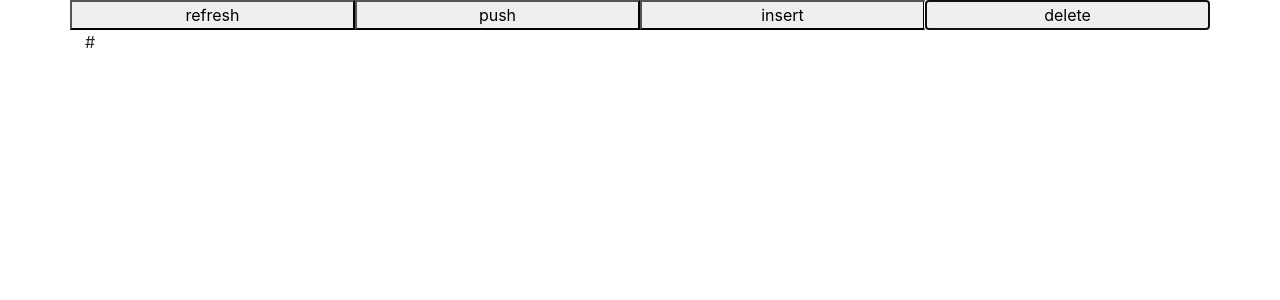
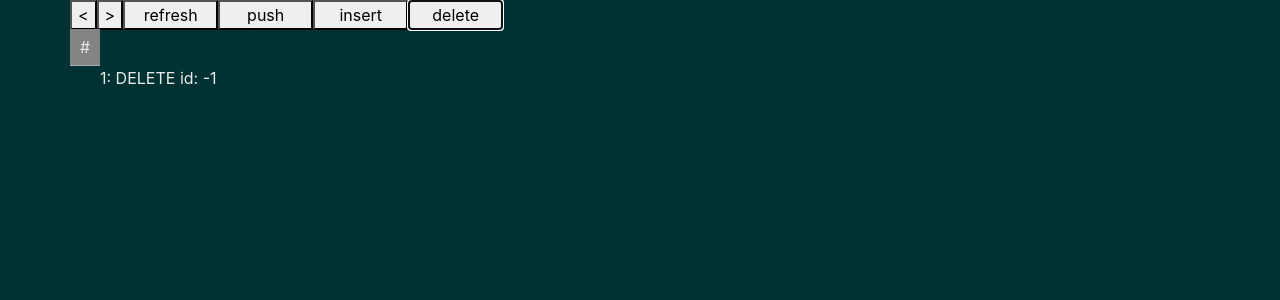
Before and after one commit to egorchepiga/garage-front, a React (Create React App) app: page / in a window 1280 px wide. Both pictures are taken after a click on the button "delete". Shown: the top 300 px of the page. Built offline with nearby package versions, Linux system fonts and the light colour scheme; no server answers.

Commit message:
datagrip completed and styled

```diff
--- a/src/components/construct.js
+++ b/src/components/construct.js
@@ -0,0 +1,31 @@
+import React, {Component} from 'react';
+
+export default class Construct extends Component {
+
+    fillConstruct(actions) {
+        let resArr = [];
+        for (let i = 0; i < actions.length; i++) {
+            let action = actions[i];
+            let update = action.update ? action.update.map((update) => {
+                return " SET " + update.column+ ": "+update.value
+            }) : "";
+            resArr.push(
+                <div>
+                    <label>
+                        {i+1 + ": "+ action.action + " id: " +action.id + " " + update }
+                    </label>
+                </div>
+            )
+        }
+        return resArr
+    }
+
+    render() {
+        let actions = this.props.actions;
+        return (
+            <div className={this.props.className}>
+                { this.fillConstruct(actions) }
+            </div>
+        )
+    }
+}
--- a/src/components/log.js
+++ b/src/components/log.js
@@ -0,0 +1,27 @@
+import React, {Component} from 'react';
+
+export default class Log extends Component {
+
+    fillLog(responses) {
+        let resArr = [];
+        for (let i = 0; i < responses.length; i++) {
+            resArr.push(
+                <div>
+                    <label>
+                        {i+1 + ": "+ responses[i]}
+                    </label>
+                </div>
+            )
+        }
+        return resArr
+    }
+
+    render() {
+        let responses = this.props.responses;
+        return (
+            <div className={this.props.className}>
+                { this.fillLog(responses) }
+            </div>
+        )
+    }
+}
--- a/src/containers/datagrip.js
+++ b/src/containers/datagrip.js
@@ -1,9 +1,11 @@
 import React, {Component} from 'react';
 import {connect} from 'react-redux';
 import Row from '../components/row'
+import Log from '../components/log'
+import Construct from '../components/construct'
 import Button from '../components/button'
-import {getTable, editTable, insertRow, deleteRow, selectRow, editRequestAction} from '../store/containers/datagrip/action';
-
+import {getTable, editTable, insertRow, deleteRow, selectRow, editRequestAction, editFilter, left, right} from '../store/containers/datagrip/action';
+import '../styles/datagrip.css'
 class DataGrip extends Component {
 
     constructor(props) {
@@ -23,7 +25,7 @@ class DataGrip extends Component {
         let action = {
             action  : "INSERT",
             table   : this.props.store.datagrip.table,
-            id      : ++this.props.store.datagrip.maxId+""
+            id      : ++this.props.store.datagrip.maxId +""
         };
         this.props.insertRow(action);
     };
@@ -33,7 +35,7 @@ class DataGrip extends Component {
             action = {
             action  : "DELETE",
             table   : this.props.store.datagrip.table,
-            id      : this.props.store.datagrip.selected[0].id +"",
+            id      : this.props.store.datagrip.selected[0].id +""
         };
         this.props.deleteRow(action, rIndex);
     };
@@ -67,18 +69,57 @@ class DataGrip extends Component {
         this.props.editRequestAction(changedData, action)
     };
 
+    editFilter = (event) => {
+        this.props.editFilter({
+            column: event.target.getAttribute("column"),
+            value: event.target.value })
+    };
+
+    right = () => {
+        let index = 0,
+            showEnd = this.props.store.datagrip.showFrom + this.props.store.datagrip.showCount;
+        for (let i = this.props.store.datagrip.showFrom; i < this.props.store.datagrip.dbData.length && i < showEnd ; i++) {
+            let filtered = false,
+                filters = this.props.store.datagrip.filter;
+            for (let key in filters) {
+                if(this.props.store.datagrip.dbData[i][key].toString().indexOf(filters[key]) < 0)
+                    filtered = true;
+            }
+            if (!filtered)
+                index++;
+        }
+        if (index === this.props.store.datagrip.showCount)
+            this.props.right(showEnd)
+    };
+
+    left = () => {
+        let showFrom = this.props.store.datagrip.showFrom - this.props.store.datagrip.showCount;
+        if (showFrom < 0) showFrom = 0;
+        this.props.left(showFrom)
+    };
+
+
     fillGrip(dbData) {
-        let resArr = [];
-        for (let i = 0; i < dbData.length; i++) {
-            resArr.push(
-                <div className="row">
-                    <div className="col-md-2" onClick={this.selectRow} rIndex={i}>
-                        <label rIndex={i}>{i}</label>
+        let resArr = [],
+            index = 0,
+            showEnd = this.props.store.datagrip.showFrom + this.props.store.datagrip.showCount;
+        for (let i = this.props.store.datagrip.showFrom; i < dbData.length && i < showEnd ; i++) {
+            let filtered = false,
+                filters = this.props.store.datagrip.filter;
+            for (let key in filters) {
+                if(dbData[i][key].toString().indexOf(filters[key]) < 0)
+                    filtered = true;
+            }
+            if (!filtered)
+                resArr.push(
+                    <div className="row">
+                        <div className="index" onClick={this.selectRow} rIndex={i}>
+                            <label rIndex={i}>{++index}</label>
+                        </div>
+                        <Row class="elem" className="col-md-2 col-lg-2 col-xl-2 datagrip-row" data={dbData[i]} rIndex={i} table={this.props.store.datagrip.table}
+                             onChange={this.editRequestAction}/>
                     </div>
-                    <Row className="col-md-2" data={dbData[i]} rIndex={i} table={this.props.store.datagrip.table}
-                    onChange={this.editRequestAction}/>
-                </div>
-            )
+                )
         }
         return resArr
     }
@@ -87,8 +128,8 @@ class DataGrip extends Component {
         let resArr = [];
         for (let column in firstDbRow) {
             resArr.push(
-                <div className="col-md-2">
-                    <label>
+                <div className="col-md-2 col-lg-2 col-xl-2 elem header-elem">
+                    <label >
                         { column }
                     </label>
                 </div>
@@ -97,18 +138,40 @@ class DataGrip extends Component {
         return resArr
     }
 
+    fillFilters(firstDbRow) {
+        let resArr = [];
+        for (let column in firstDbRow) {
+            resArr.push(
+                <div className="col-md-2 col-lg-2 col-xl-2 datagrip-row">
+                    <input className="elem" column={column} placeholder={column} onChange={this.editFilter}/>
+                </div>
+            )
+        }
+        return resArr
+    }
+
     render() {
-        let dbData = this.props.store.datagrip.dbData;
+        let dbData = this.props.store.datagrip.dbData,
+            constructArray = this.props.store.datagrip.requestedActions.length > 0 ?
+                this.props.store.datagrip.requestedActions
+                : this.props.store.datagrip.lastRequestedActions;
         return (
             <div className="container">
                 <div className="row">
-                    <Button className="col-md-3" label="refresh" onClick={this.refresh}/>
-                    <Button className="col-md-3" label="push" onClick={this.push}/>
-                    <Button className="col-md-3" label="insert" onClick={this.insertRow}/>
-                    <Button className="col-md-3" label="delete" onClick={this.deleteRow}/>
+                    <Button className="array"  label="<" onClick={this.left}/>
+                    <Button className="array" label=">" onClick={this.right}/>
+                    <Button className="col-md-1" label="refresh" onClick={this.refresh}/>
+                    <Button className="col-md-1" label="push" onClick={this.push}/>
+                    <Button className="col-md-1" label="insert" onClick={this.insertRow}/>
+                    <Button className="col-md-1" label="delete" onClick={this.deleteRow}/>
+                </div>
+                <div className="row filters-row">
+                    <div className="index-poor">
+                    </div>
+                    { this.fillFilters(dbData[0]) }
                 </div>
                 <div className="row">
-                    <div className="col-md-2">
+                    <div className="index index-s">
                         <label>
                             #
                         </label>
@@ -117,6 +180,12 @@ class DataGrip extends Component {
                 </div>
                 <div>
                     { this.fillGrip(dbData) }
+                </div>
+                <div className="container">
+                    <div className="row">
+                        <Construct className="col-md-6" actions={constructArray} />
+                        <Log className="col-md-6" responses={this.props.store.datagrip.response} />
+                    </div>
                 </div>
             </div>
         )
@@ -143,6 +212,15 @@ export default connect(state => ({
     },
     editRequestAction : (changedData, reqAction) => {
         dispatch(editRequestAction(changedData, reqAction))
+    },
+    editFilter : (filter) => {
+        dispatch(editFilter(filter))
+    },
+    right : (showFrom) => {
+        dispatch(right(showFrom))
+    },
+    left : (showFrom) => {
+        dispatch(left(showFrom))
     }
     })
 )(DataGrip)
--- a/src/store/containers/datagrip/action.js
+++ b/src/store/containers/datagrip/action.js
@@ -14,6 +14,7 @@ export const getTable = (table) =>
                     return curr["Id"] > prev ? curr["Id"] : prev
                 }, 0);
 
+            dispatch({type: types.CLEAN_UP});
             dispatch({type: types.GET, payload: {
                     dbData: await json,
                     table: table,
@@ -32,11 +33,9 @@ export const editTable = (requestActions) =>
             method: "PUT",
             body: JSON.stringify(requestActions)
         }).then(async response => {
-            let payload = {
-                response : await response.json(),
-            };
-            console.log(await payload);
-            dispatch({type: types.PUT, payload: await payload});
+            let payload = await response.json();
+            console.log(await payload.answers);
+            dispatch({type: types.PUT, payload: await payload.answers});
         })
     };
 
@@ -63,3 +62,18 @@ export const selectRow = ({id, rIndex}) =>
     dispatch => {
         dispatch({type: types.SELECT, payload: [{id, rIndex }]});
     };
+
+export const editFilter = ({column, value}) =>
+    dispatch => {
+        dispatch({type: types.EDIT_FILTERS, payload: {column, value}});
+    };
+
+export const left = (showFrom) =>
+    dispatch => {
+        dispatch({type: types.LEFT, payload: showFrom});
+    };
+
+export const right = (showFrom) =>
+    dispatch => {
+        dispatch({type: types.RIGHT, payload: showFrom});
+    };
--- a/src/store/containers/datagrip/actionType.js
+++ b/src/store/containers/datagrip/actionType.js
@@ -5,3 +5,7 @@ export const EDIT_DATA = "EDIT_DATA";
 export const INSERT = "INSERT";
 export const SELECT = "SELECT";
 export const DELETE = "DELETE";
+export const EDIT_FILTERS = "EDIT_FILTERS";
+export const LEFT = 'LEFT';
+export const RIGHT = 'RIGHT';
+export const CLEAN_UP = 'CLEAN_UP';
--- a/src/store/containers/datagrip/reducer.js
+++ b/src/store/containers/datagrip/reducer.js
@@ -10,17 +10,30 @@ const initState = {
     response: [],
     requestedActions: [],
     lastRequestedActions: [],
-    filter: {
-        "": ""
-    }
+    filter: {},
+    showCount : 20,
+    showFrom : 0
 };
 
 export default function datagrip(state = initState, action) {
+
+    if (action.type === types.CLEAN_UP) {
+        return {...state, requestedActions: [], lastRequestedActions: [], response: []};
+    }
+
+    if (action.type === types.LEFT) {
+        return {...state, showFrom: action.payload};
+    }
+
+    if (action.type === types.RIGHT) {
+        return {...state, showFrom: action.payload};
+    }
+
     if (action.type === types.GET) {
         return {...state, table: action.payload.table, dbData: action.payload.dbData, maxId: action.payload.maxId};
     }
     if (action.type === types.PUT) {
-        return {...state, response: action.payload.response, requestedActions: [], lastRequestedActions: state.requestedActions};
+        return {...state, response: action.payload, requestedActions: [], lastRequestedActions: state.requestedActions};
     }
 
     if (action.type === types.INSERT) {
@@ -48,6 +61,18 @@ export default function datagrip(state = initState, action) {
         let dbData = state.dbData;
         dbData[action.payload.rIndex][action.payload.column] = action.payload.value;
         return {...state, dbData: dbData};
+    }
+
+    if (action.type === types.EDIT_FILTERS) {
+        let filters = state.filter;
+            for (let key in filters) {
+                if( key === action.payload.column) {
+                    filters[key] = action.payload.value;
+                    return {...state, filter: filters};
+                }
+            }
+            filters[action.payload.column] = action.payload.value;
+        return {...state, filter: filters};
     }
 
     if (action.type === types.EDIT_REQUEST) {
--- /dev/null
+++ b/src/styles/datagrip.css
@@ -0,0 +1,50 @@
+body {
+  background-color: #003233;
+  color: #eaeaea; }
+
+input {
+  background-color: #003233;
+  color: #eaeaea;
+  width: 100%;
+  border-color: #848484;
+  border-width: 1px; }
+
+.filters-row {
+  margin-bottom: -1px; }
+
+.index-poor {
+  text-align: center;
+  width: 30px; }
+
+.index-s {
+  padding: 6px !important;
+  height: 37px !important; }
+
+.index {
+  border: 1px solid #adadad;
+  border-left: 0px;
+  border-right: 0px;
+  border-top: 0px;
+  text-align: center;
+  width: 30px;
+  background-color: #848484;
+  height: 28px;
+  padding: 3px; }
+
+.header-elem {
+  padding-top: 5px;
+  background-color: #848484;
+  border: 1px solid #adadad;
+  border-bottom: 0px;
+  border-top: 0px; }
+
+.datagrip-row {
+  padding: 0;
+  margin: 0; }
+
+.elem {
+  text-align: center; }
+
+.array-wrapper {
+  display: flex;
+  justify-content: center; }
--- /dev/null
+++ b/src/styles/datagrip.sass
@@ -0,0 +1,51 @@
+body
+  background-color: #003233
+  color: #eaeaea
+
+input
+  background-color: #003233
+  color: #eaeaea
+  width: 100%
+  border-color: #848484
+  border-width: 1px
+
+
+.filters-row
+  margin-bottom: -1px
+
+.index-poor
+  text-align: center
+  width: 30px
+
+.index-s
+  padding: 6px !important
+  height: 37px !important
+
+.index
+  border: 1px solid #adadad
+  border-left: 0px
+  border-right: 0px
+  border-top: 0px
+  text-align: center
+  width: 30px
+  background-color: #848484
+  height: 28px
+  padding: 3px
+
+.header-elem
+  padding-top: 5px
+  background-color: #848484
+  border: 1px solid #adadad
+  border-bottom: 0px
+  border-top: 0px
+
+.datagrip-row
+  padding: 0
+  margin: 0
+
+.elem
+  text-align: center
+
+.array-wrapper
+  display: flex
+  justify-content: center
```
Also changed, not shown: gulpfile.js (added, +12 -0 lines).
